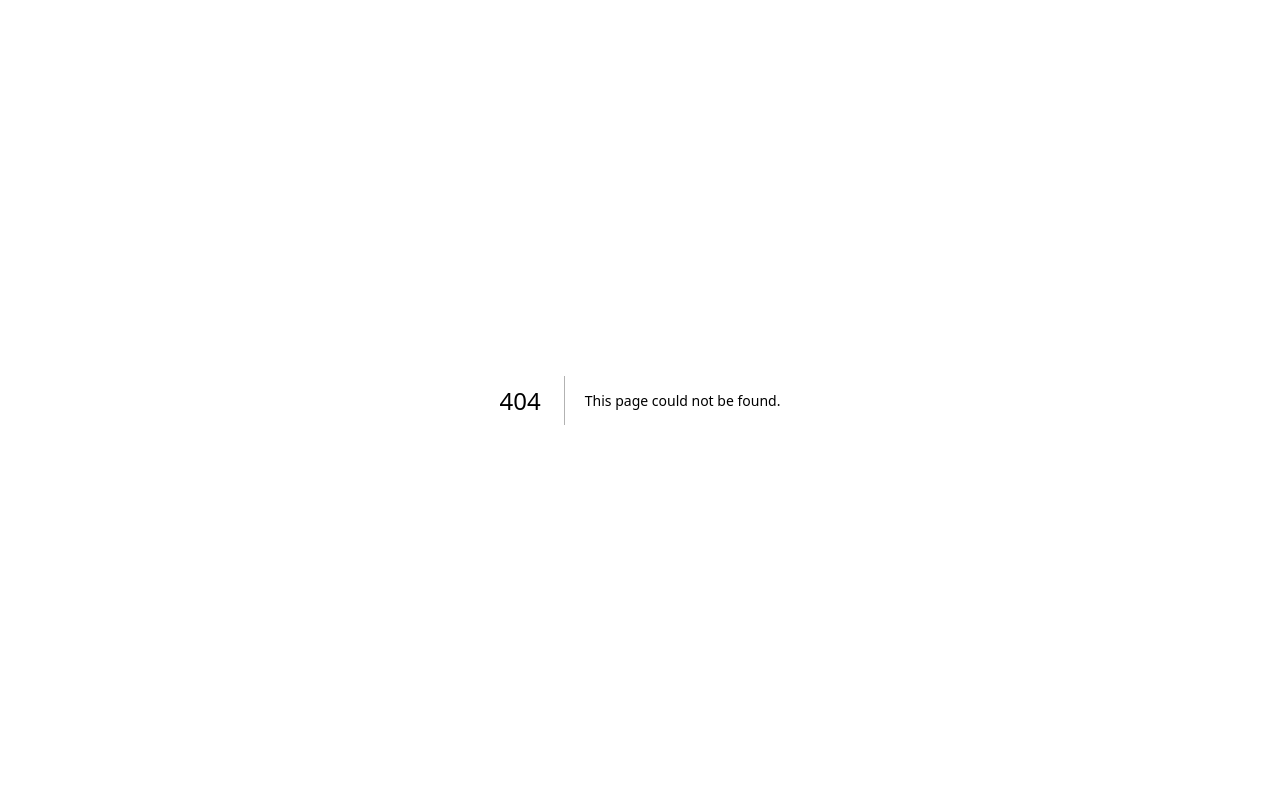
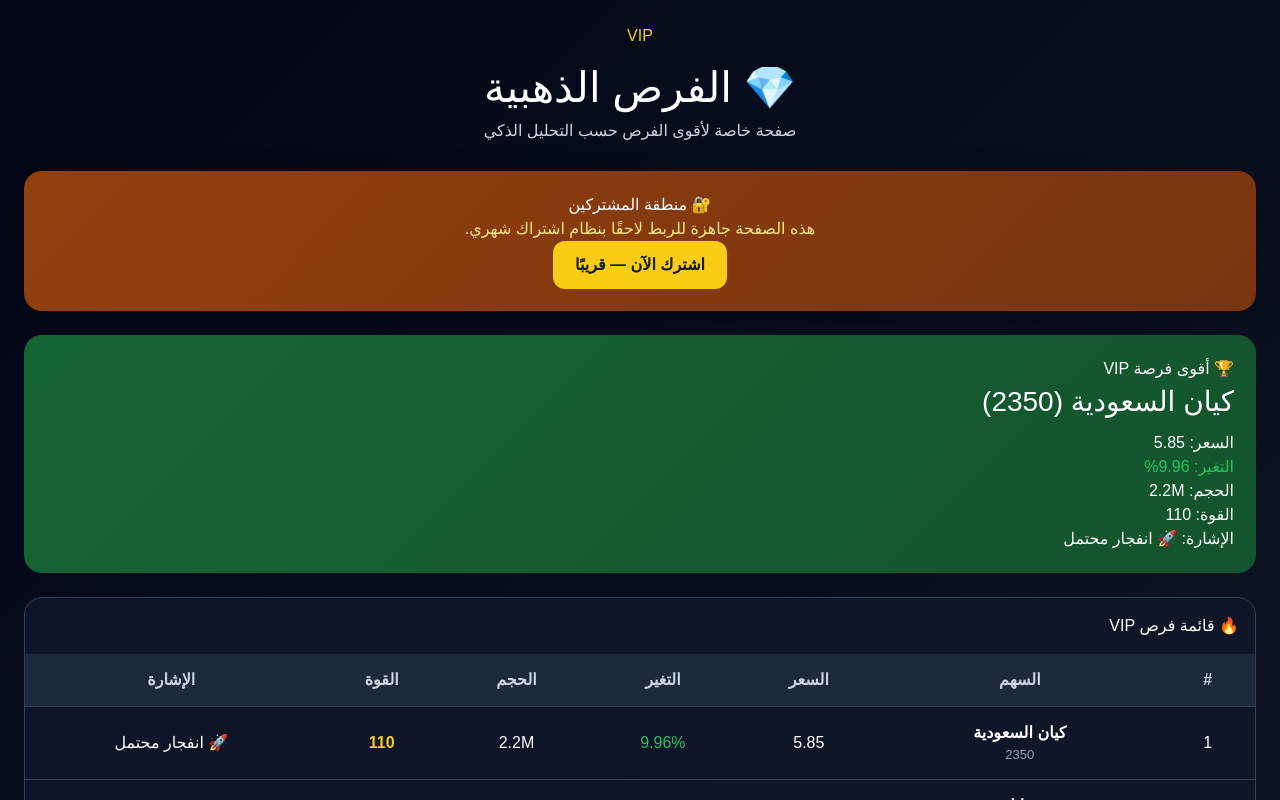
Before and after one commit to recob1411-prog/stocks-site, a Next.js app: page /vip in a window 1280 px wide. Before the commit this address had no page. Shown: the top 800 px of the page. Built offline with nearby package versions, Linux system fonts and the light colour scheme.

Commit message:
add vip page

```diff
--- /dev/null
+++ b/src/app/vip/page.tsx
@@ -0,0 +1,229 @@
+"use client";
+
+import { useEffect, useMemo, useState } from "react";
+
+type Stock = {
+  symbol: string;
+  name: string;
+  price: number;
+  change: number;
+  volume: number;
+  signal: string;
+};
+
+function getScore(stock: Stock) {
+  let score = 0;
+
+  if (stock.change >= 7) score += 50;
+  else if (stock.change >= 4) score += 40;
+  else if (stock.change >= 2) score += 30;
+  else if (stock.change >= 1) score += 20;
+  else if (stock.change > 0) score += 10;
+
+  if (stock.volume >= 3_000_000) score += 30;
+  else if (stock.volume >= 1_000_000) score += 20;
+  else if (stock.volume >= 500_000) score += 10;
+
+  if (stock.price >= 5 && stock.price <= 150) score += 10;
+
+  if (stock.signal.includes("انفجار")) score += 30;
+  if (stock.signal.includes("فرصة قوية")) score += 25;
+  if (stock.signal.includes("فرصة جيدة")) score += 15;
+  if (stock.signal.includes("خطر")) score -= 20;
+  if (stock.signal.includes("مخاطرة")) score -= 40;
+
+  return score;
+}
+
+function formatVolume(volume: number) {
+  if (volume >= 1_000_000) return `${(volume / 1_000_000).toFixed(1)}M`;
+  if (volume >= 1_000) return `${(volume / 1_000).toFixed(0)}K`;
+  return volume.toString();
+}
+
+export default function VIPPage() {
+  const [stocks, setStocks] = useState<Stock[]>([]);
+  const [loading, setLoading] = useState(true);
+
+  useEffect(() => {
+    fetch("/api/stocks")
+      .then((res) => res.json())
+      .then((data) => {
+        setStocks(Array.isArray(data) ? data : []);
+        setLoading(false);
+      })
+      .catch(() => {
+        setStocks([]);
+        setLoading(false);
+      });
+  }, []);
+
+  const vipStocks = useMemo(() => {
+    return [...stocks]
+      .map((stock) => ({
+        ...stock,
+        score: getScore(stock),
+      }))
+      .filter((stock) => stock.score >= 60)
+      .sort((a, b) => b.score - a.score);
+  }, [stocks]);
+
+  const best = vipStocks[0];
+
+  return (
+    <main
+      dir="rtl"
+      style={{
+        padding: 24,
+        minHeight: "100vh",
+        color: "white",
+        background: "linear-gradient(135deg, #020617, #111827)",
+        fontFamily: "Arial",
+      }}
+    >
+      <header style={{ textAlign: "center", marginBottom: 28 }}>
+        <p style={{ color: "#facc15", marginBottom: 8 }}>VIP</p>
+        <h1 style={{ fontSize: 42, margin: 0 }}>💎 الفرص الذهبية</h1>
+        <p style={{ color: "#cbd5e1" }}>
+          صفحة خاصة لأقوى الفرص حسب التحليل الذكي
+        </p>
+      </header>
+
+      <section
+        style={{
+          background: "linear-gradient(135deg, #92400e, #78350f)",
+          padding: 22,
+          borderRadius: 18,
+          marginBottom: 24,
+          textAlign: "center",
+          boxShadow: "0 10px 30px rgba(0,0,0,.35)",
+        }}
+      >
+        <h2 style={{ marginTop: 0 }}>🔐 منطقة المشتركين</h2>
+        <p style={{ color: "#fde68a" }}>
+          هذه الصفحة جاهزة للربط لاحقًا بنظام اشتراك شهري.
+        </p>
+        <button
+          style={{
+            padding: "12px 22px",
+            borderRadius: 12,
+            border: "none",
+            background: "#facc15",
+            color: "#111827",
+            fontWeight: "bold",
+            cursor: "pointer",
+          }}
+        >
+          اشترك الآن — قريبًا
+        </button>
+      </section>
+
+      {loading ? (
+        <p style={{ textAlign: "center" }}>جاري تحميل فرص VIP...</p>
+      ) : (
+        <>
+          {best && (
+            <section
+              style={{
+                background: "linear-gradient(135deg, #166534, #14532d)",
+                padding: 22,
+                borderRadius: 18,
+                marginBottom: 24,
+              }}
+            >
+              <h2 style={{ marginTop: 0 }}>🏆 أقوى فرصة VIP</h2>
+              <h3 style={{ fontSize: 28, marginBottom: 8 }}>
+                {best.name} ({best.symbol})
+              </h3>
+              <p>السعر: {best.price}</p>
+              <p style={{ color: best.change >= 0 ? "#22c55e" : "#ef4444" }}>
+                التغير: {best.change.toFixed(2)}%
+              </p>
+              <p>الحجم: {formatVolume(best.volume)}</p>
+              <p>القوة: {best.score}</p>
+              <p>الإشارة: {best.signal}</p>
+            </section>
+          )}
+
+          <section
+            style={{
+              background: "rgba(15,23,42,.9)",
+              borderRadius: 18,
+              overflow: "hidden",
+              border: "1px solid #334155",
+            }}
+          >
+            <h2 style={{ padding: 16, margin: 0 }}>🔥 قائمة فرص VIP</h2>
+
+            {vipStocks.length === 0 ? (
+              <p style={{ padding: 16, color: "#cbd5e1" }}>
+                لا توجد فرص قوية حاليًا.
+              </p>
+            ) : (
+              <div style={{ overflowX: "auto" }}>
+                <table style={{ width: "100%", borderCollapse: "collapse" }}>
+                  <thead>
+                    <tr style={{ background: "#1e293b" }}>
+                      <th style={thStyle}>#</th>
+                      <th style={thStyle}>السهم</th>
+                      <th style={thStyle}>السعر</th>
+                      <th style={thStyle}>التغير</th>
+                      <th style={thStyle}>الحجم</th>
+                      <th style={thStyle}>القوة</th>
+                      <th style={thStyle}>الإشارة</th>
+                    </tr>
+                  </thead>
+
+                  <tbody>
+                    {vipStocks.map((stock, index) => (
+                      <tr key={stock.symbol} style={{ borderTop: "1px solid #334155" }}>
+                        <td style={tdStyle}>{index + 1}</td>
+                        <td style={tdStyle}>
+                          <strong>{stock.name}</strong>
+                          <div style={{ color: "#94a3b8", fontSize: 13 }}>
+                            {stock.symbol}
+                          </div>
+                        </td>
+                        <td style={tdStyle}>{stock.price}</td>
+                        <td
+                          style={{
+                            ...tdStyle,
+                            color: stock.change >= 0 ? "#22c55e" : "#ef4444",
+                          }}
+                        >
+                          {stock.change.toFixed(2)}%
+                        </td>
+                        <td style={tdStyle}>{formatVolume(stock.volume)}</td>
+                        <td style={{ ...tdStyle, color: "#facc15", fontWeight: "bold" }}>
+                          {stock.score}
+                        </td>
+                        <td style={tdStyle}>{stock.signal}</td>
+                      </tr>
+                    ))}
+                  </tbody>
+                </table>
+              </div>
+            )}
+          </section>
+
+          <p style={{ color: "#94a3b8", textAlign: "center", marginTop: 18 }}>
+            تنبيه: هذه منصة تحليل ومتابعة وليست توصية شراء أو بيع.
+          </p>
+        </>
+      )}
+    </main>
+  );
+}
+
+const thStyle: React.CSSProperties = {
+  padding: 14,
+  textAlign: "center",
+  color: "#cbd5e1",
+  whiteSpace: "nowrap",
+};
+
+const tdStyle: React.CSSProperties = {
+  padding: 14,
+  textAlign: "center",
+  whiteSpace: "nowrap",
+};
```
